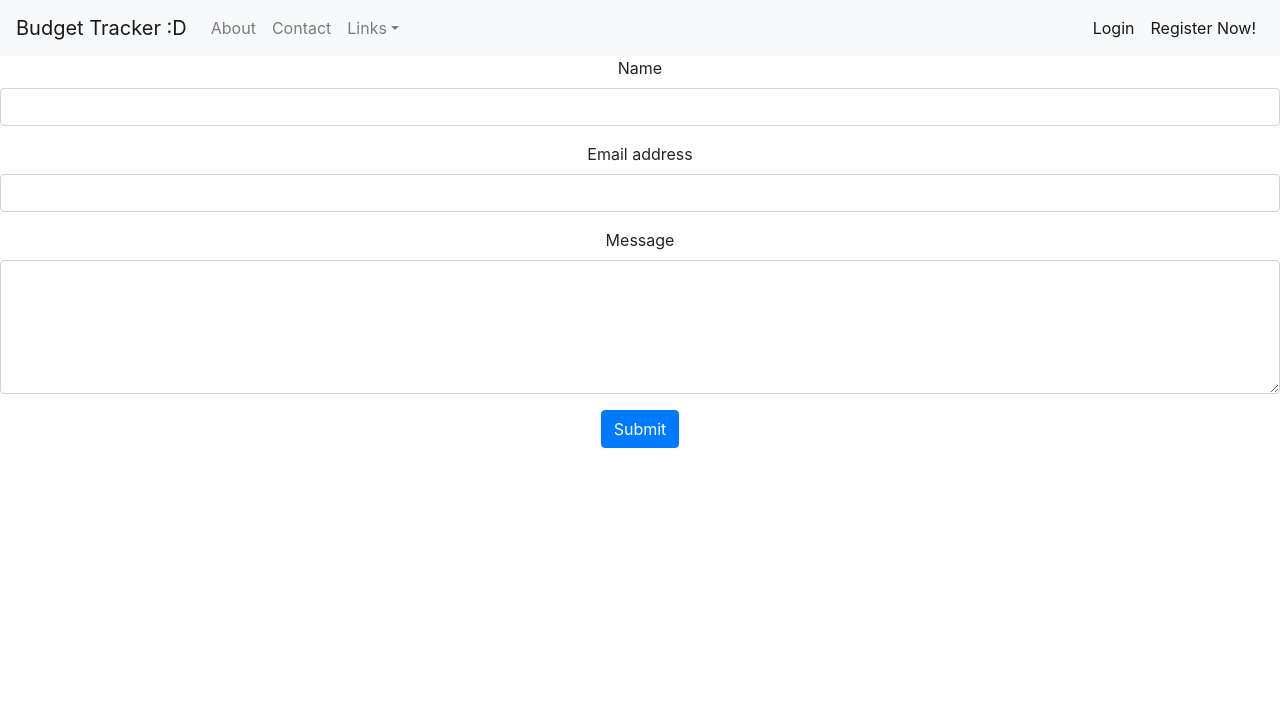
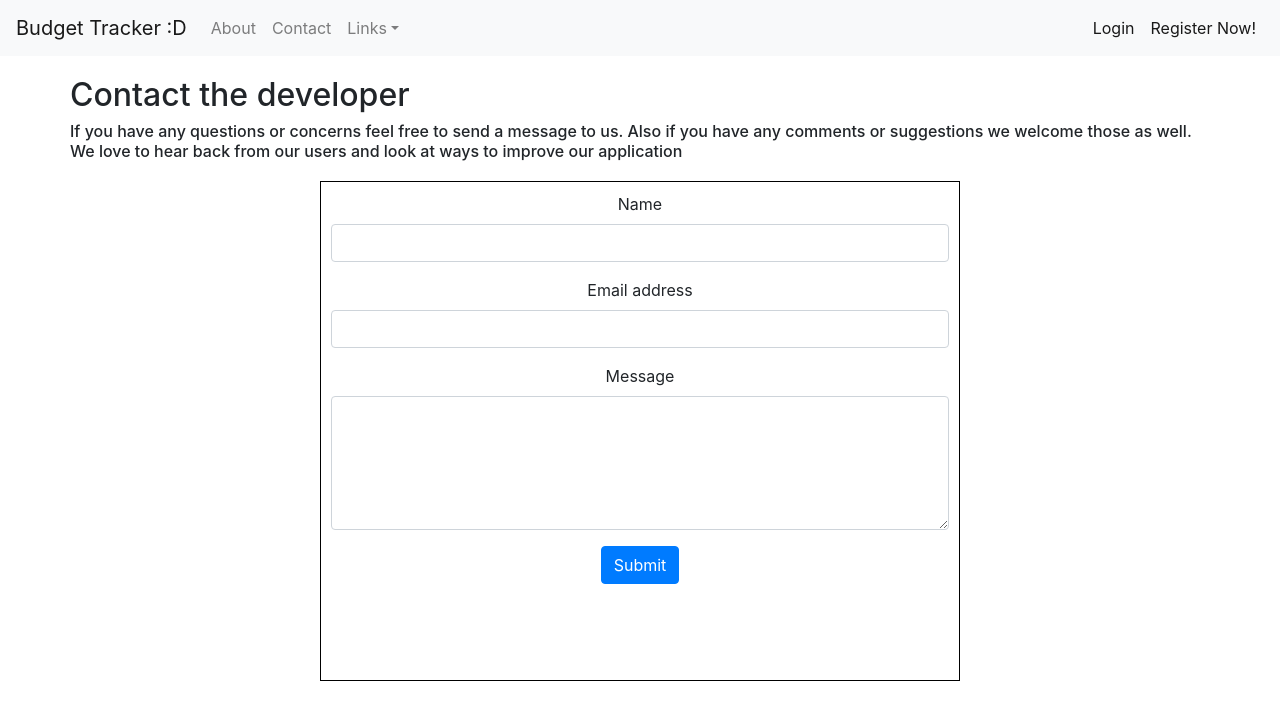
Before and after one commit to maxx-808/budget-tracking, a React (Create React App) app in the folder client/: page /contact in a window 1280 px wide. Shown: the top 720 px of the page. Built offline with nearby package versions, Linux system fonts and the light colour scheme; no server answers.

Commit message:
adding contact text and css for contact page

```diff
--- a/client/src/App.css
+++ b/client/src/App.css
@@ -61,3 +61,22 @@ body {
   height: 100;
   width: 100%;
 }
+
+#contact-form {
+  align-items: center;
+  height: 500px;
+  margin-top: 20px;
+  margin-bottom: 100px;
+  margin-left: 25%;
+  margin-right: 25%;
+  width: 50%;
+  border: solid black 1px;
+  padding: 10px;
+}
+
+#contact-about {
+  margin-top: 20px;
+  margin-left: 70px;
+  margin-right: 70px;
+  text-align: left !important;
+}
--- a/client/src/Pages/Contact.js
+++ b/client/src/Pages/Contact.js
@@ -31,6 +31,15 @@ const Contact = () => {
   return (
     <div>
       <LandNav page={page} />
+      <div id="contact-about">
+        <h2>Contact the developer</h2>
+        <h6>
+          If you have any questions or concerns feel free to send a message to
+          us. Also if you have any comments or suggestions we welcome those as
+          well. We love to hear back from our users and look at ways to improve
+          our application
+        </h6>
+      </div>
       <form id="contact-form" onSubmit={handleSubmit} method="POST">
         <div className="form-group">
           <label htmlFor="name">Name</label>
```
